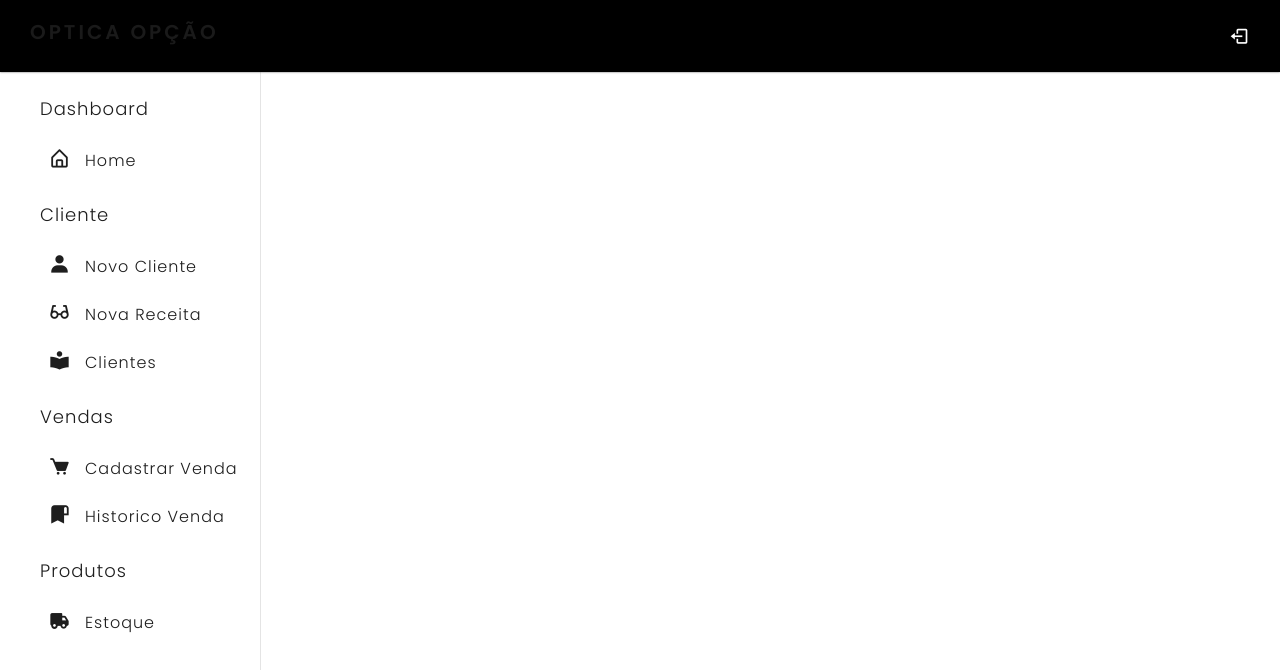
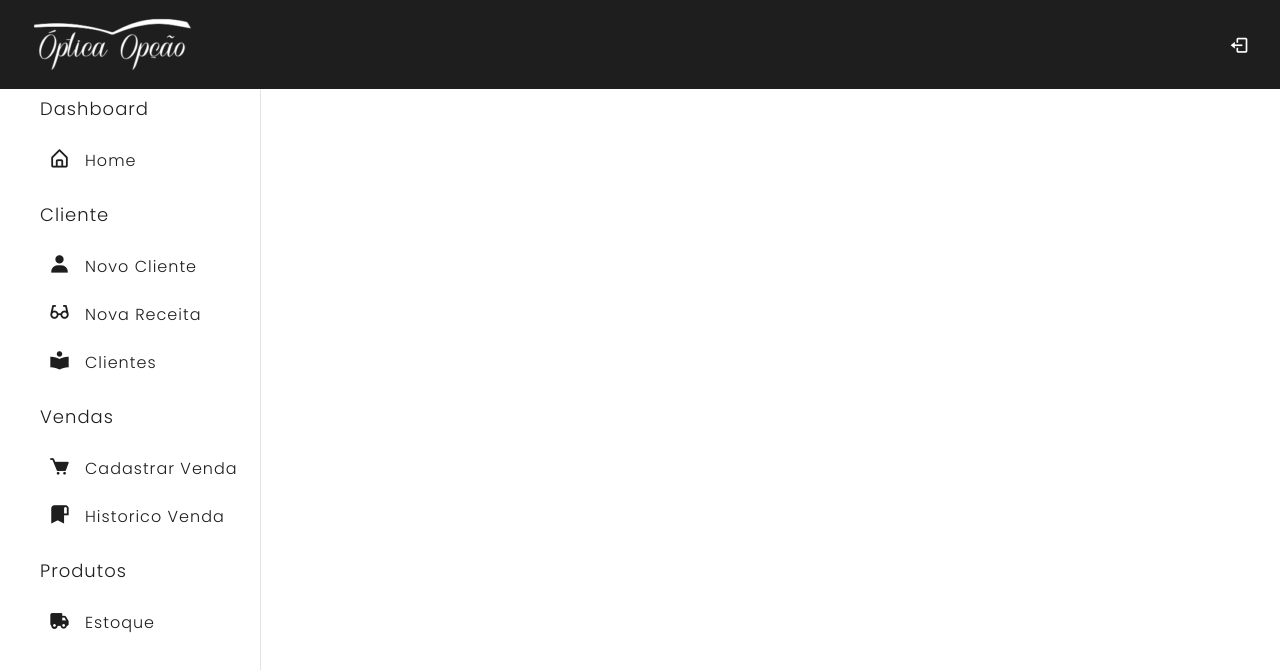
Before and after one commit to mdsreq-fga-unb/2023.1-SOSOptica, a React (Create React App) app in the folder sos-optica-app/: page /#/ in a window 1280 px wide. Shown: the top 670 px of the page. Built offline with nearby package versions, Linux system fonts and the light colour scheme.

Commit message:
Adicionando logo

```diff
--- a/sos-optica-app/src/components/dashboard/NavBar.js
+++ b/sos-optica-app/src/components/dashboard/NavBar.js
@@ -1,12 +1,13 @@
 import React from "react";
-
+import logo from "./images/logoSemFundo.png"
 
 function NavBar(){
     return(
         <nav className="navbar">
             <div className="logo_item">
+                <img src={logo} alt="Optica Opção"></img>
                 <i className="bx bx-menu" id="sidebarOpen"></i>
-                <h1 className="navbar-brand" href="#">Optica Opção</h1>
+                {/* <h1 className="navbar_brand" href="#" style={{color: "#ffffff"}}>Optica Opção</h1> */}
             </div>
 
             <div className="navbar_content">
--- a/sos-optica-app/src/components/dashboard/style.css
+++ b/sos-optica-app/src/components/dashboard/style.css
@@ -40,27 +40,26 @@ body.dark {
   top: 0;
   width: 100%;
   left: 0;
-  background-color: var(--bs-black);
+  background-color: var(--grey-color);
   display: flex;
   align-items: center;
   justify-content: space-between;
   padding: 15px 30px;
   z-index: 1000;
-  box-shadow: 0 0 2px var(--grey-color-light);
+  box-shadow: 0 0 2px var(--white-color);
   transition: all 0.5s cubic-bezier(.17,.67,.83,.67);
 }
+.navbar
 .logo_item {
   display: flex;
   align-items: center;
   column-gap: 10px;
   font-size: 22px;
   font-weight: 500;
-  color: var(--blue-color);
 }
 .navbar img {
   width: 165px;
   height: 59px;
-  background-color: #1e1e1e
 }
 .search_bar {
   height: 47px;
--- a/sos-optica-app/src/dashboard/index.html
+++ b/sos-optica-app/src/dashboard/index.html
@@ -1,5 +1,4 @@
 <!DOCTYPE html>
-<!-- Coding by CodingNepal || www.codingnepalweb.com -->
 <html lang="en">
   <head>
     <meta charset="utf-8" />
--- a/sos-optica-app/src/view/CadastroCliente.js
+++ b/sos-optica-app/src/view/CadastroCliente.js
@@ -12,6 +12,7 @@ class CadastroCliente extends React.Component{
         dataDeNascimentoCliente : "",
         cpf : "",
     }
+
     constructor() {
         super();
         this.clienteService = new ClienteService();
@@ -101,7 +102,7 @@ class CadastroCliente extends React.Component{
                     </div>
                     <br/>
                     <br/>
-                    <button onClick={this.cadastrar} type="button" className="btn btn-primary" style={{position:"relative",left: "865px"}}>Cadastrar</button>
+                    <button onClick={this.cadastrar} type="button" className="btn btn-primary" style={{position:"relative", left:"52%", width:"10rem"}}>Cadastrar</button>
                 </Card>
             </>
         );
```
Also changed, not shown: sos-optica-app/src/components/dashboard/images/logoSemFundo.png (added), 1 other file (tests, documents, lock files or other folders).
